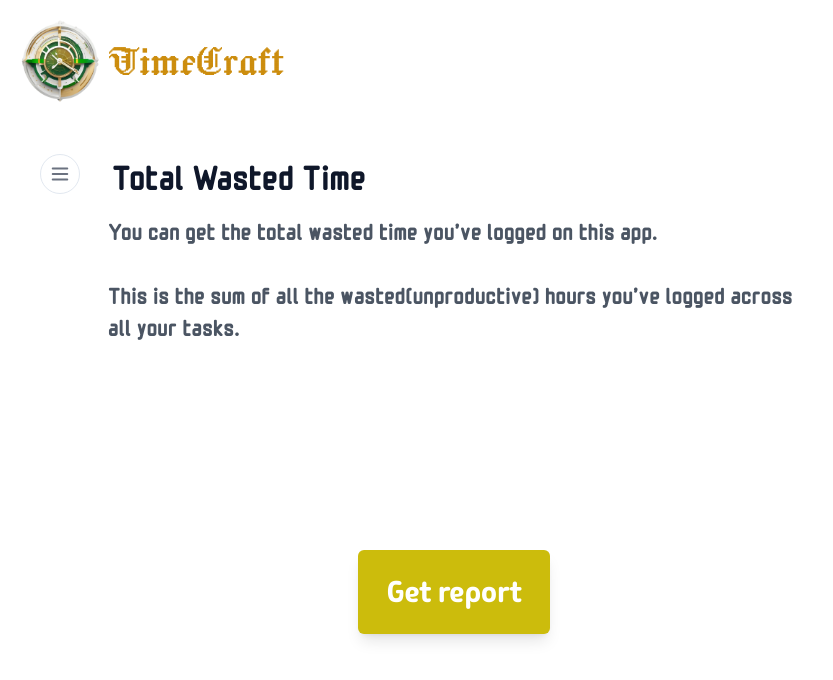
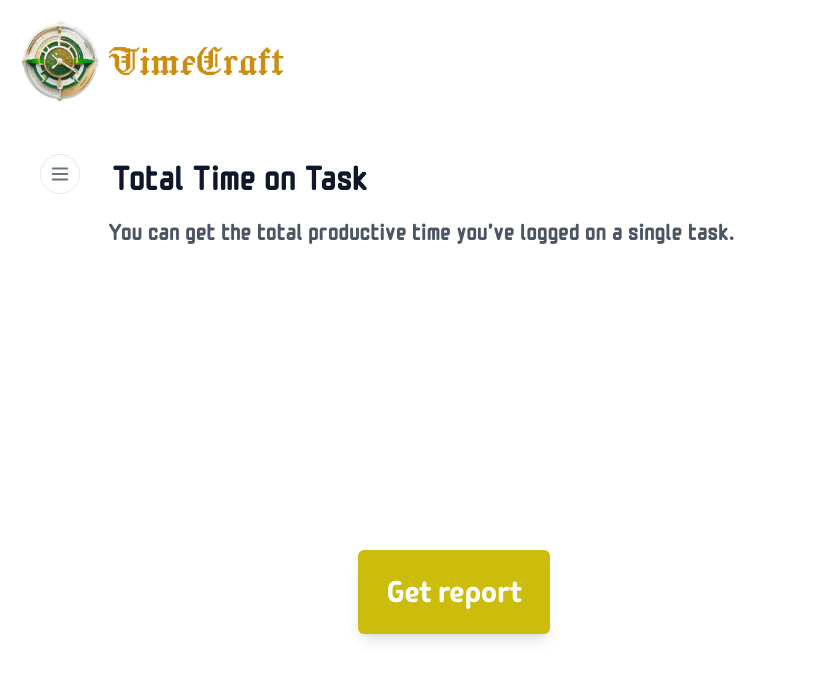
Before and after one commit to Benonii/TimeCraft_2, a React (Create React App) app in the folder rtime_craft/: page / in a window 1280 px wide. Shown: the top 680 px of the page, without its empty margins (0-833 px from the left). Built offline with nearby package versions, Linux system fonts and the light colour scheme.

Commit message:
Total time on task page done

```diff
--- a/rtime_craft/src/App.jsx
+++ b/rtime_craft/src/App.jsx
@@ -11,6 +11,7 @@ import WeeklyReport from "./pages/WeelyReport"
 import MonthlyReport from "./pages/MonthlyReport"
 import TotalProductiveTime from "./pages/TotalProductiveTime"
 import TotalWastedTime from "./pages/TotalWastedTime"
+import TotalTimeOnTask from "./pages/TotalTimeOnTask"
 // import "./style.css"
 
 
@@ -23,7 +24,7 @@ export default function App() {
 
 	return (
         <main>
-			<TotalWastedTime />
+			<TotalTimeOnTask />
         </main>
     )
 }
--- a/rtime_craft/src/pages/TotalTimeOnTask.jsx
+++ b/rtime_craft/src/pages/TotalTimeOnTask.jsx
@@ -0,0 +1,31 @@
+import React, { useState } from 'react';
+import Header from '../components/Header';
+import Navbar from '../components/Navbar';
+import { Button } from '../components/Button';
+
+export default function TotalTimeOnTask() {
+  return (
+    <div className=''>
+      <Header />
+      <div className="relative flex items-center mt-10 min-h-[900px]">
+        <Navbar className=''/>
+        <div className='absolute top-3 left-24'>
+          <h2 className='font-monomaniac text-2xl ml-4 md:text-4xl'>Total Time on Task</h2>
+          <p className='ml-3 mt-5 font-monomaniac text-gray-600 mx-5 max-w-[700px] md:text-2xl'>
+          You can get the total productive time you’ve logged on a single task.
+          </p>
+        </div>
+        <div className='flex justify-center absolute left-24 md:mt-0 w-[73%] ml-1 max-w-[700px]'>
+          {/* <Button variant='outline'
+            className=' px-4 py-2 md:py-6 rounded-md shadow-lg font-madimi border border-gray-500 text-gray-500 hover:text-black hover:border-black md:text-3xl md:px-7 h-fit'>
+            Create task
+          </Button> */}
+          <Button variant='default'
+            className='ml-2 bg-yellow1 px-4 py-2 md:py-6 rounded-md shadow-lg font-madimi text-white md:text-3xl md:px-7 h-fit'>
+            Get report
+          </Button>
+      </div>
+      </div>
+    </div>
+  )
+}
```
